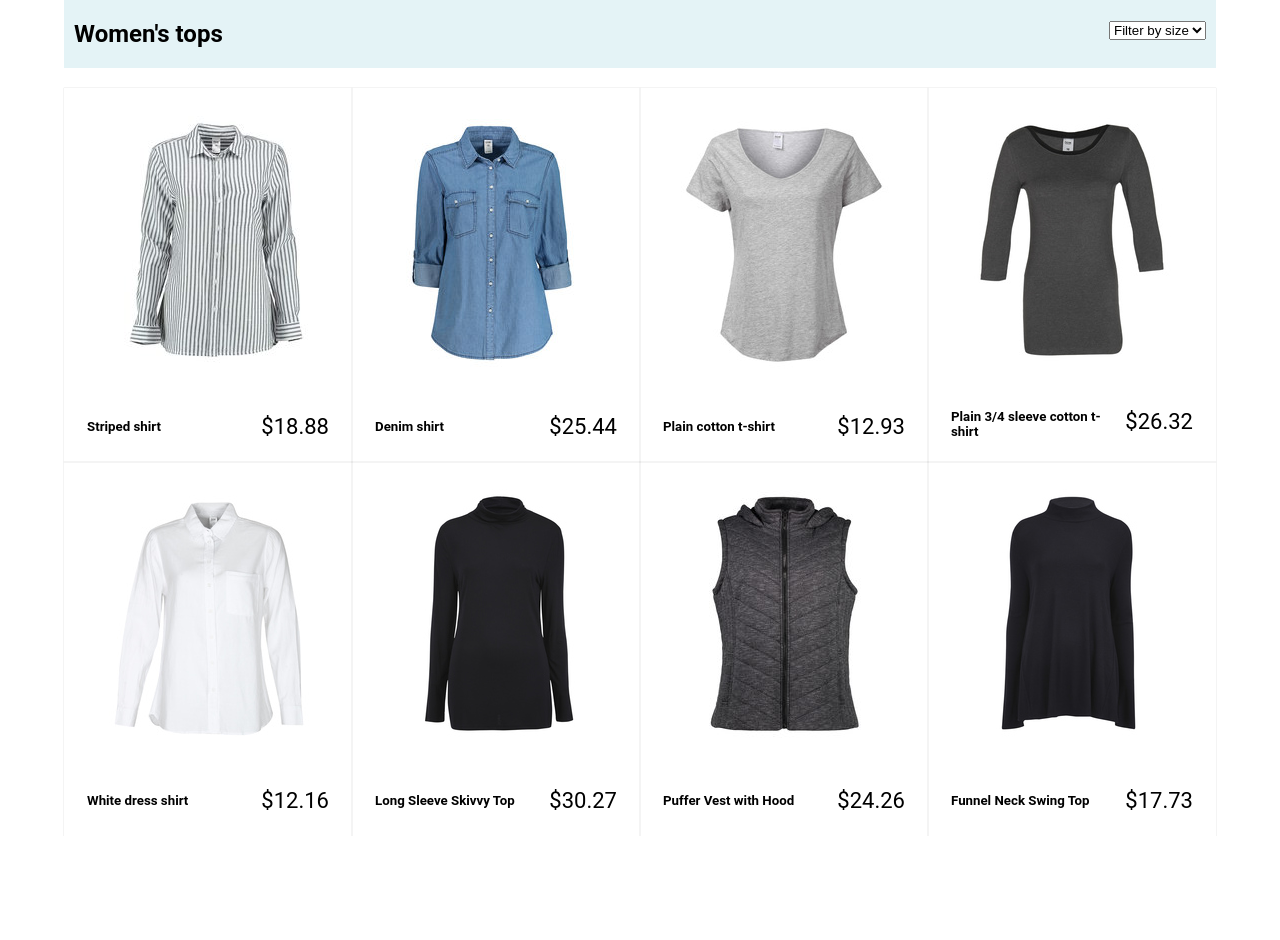
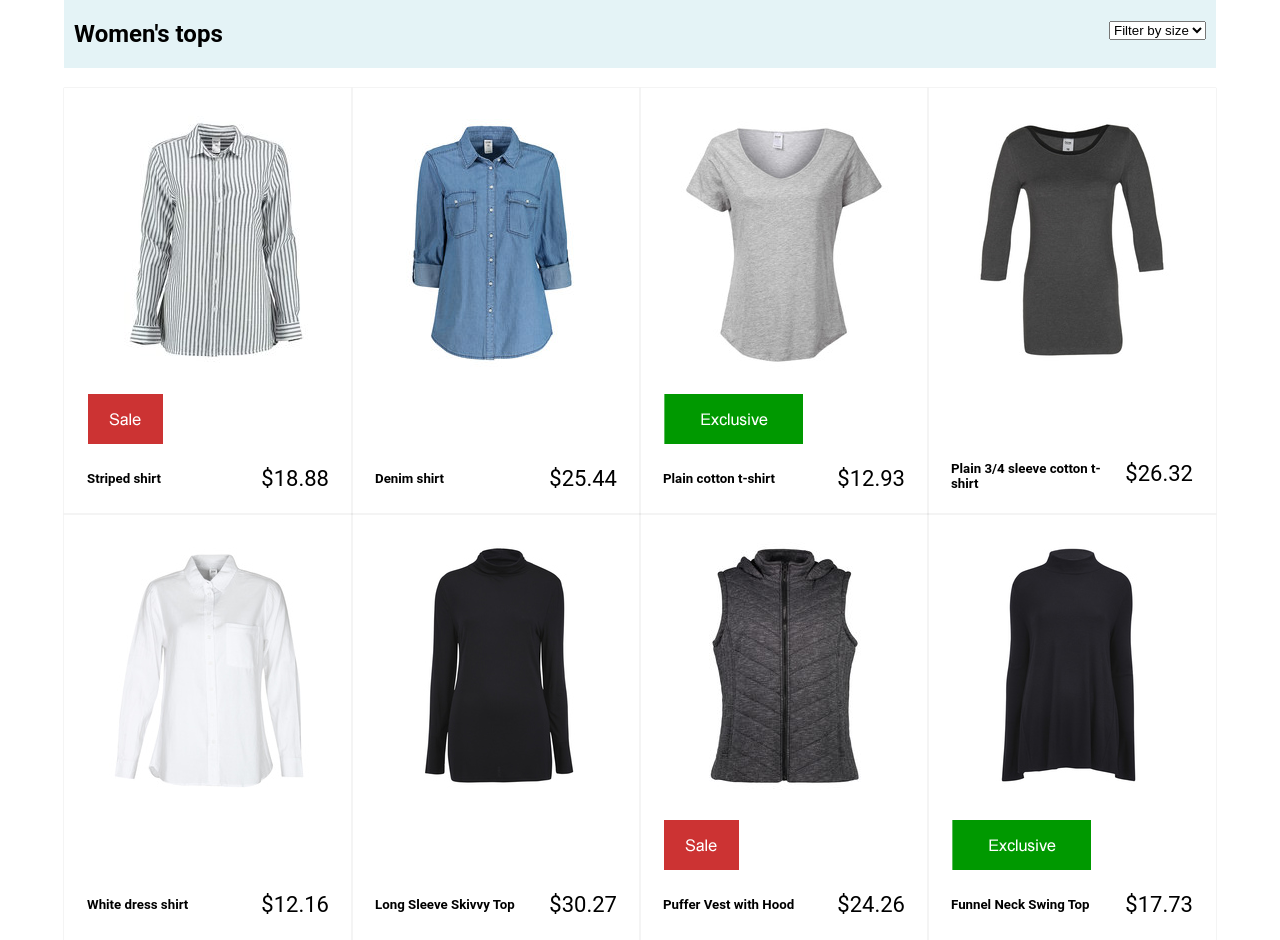
Before and after one commit to gyver98/react-product-page, a React (Create React App) app: page / in a window 1280 px wide. Before the commit the page ends 836 px from the top, so only its background shows below. Built offline with nearby package versions, Linux system fonts and the light colour scheme.

Commit message:
update product-badge images

```diff
--- a/src/components/ProductGrid/ProductCard.js
+++ b/src/components/ProductGrid/ProductCard.js
@@ -5,6 +5,7 @@ const ProductCard = (props) => (
     <div className="product-image">
       <img src={require(`../../assets/${props.product.productImage}`)} alt="" />
     </div>
+    <div className={`product-badge ${props.product.isSale ? 'product-badge--sale': (props.product.isExclusive ? 'product-badge--exclusive': '')}`}></div>
     <div className="product-info">
       <h5 className="product-info__item">{props.product.productName}</h5>
       <h6 className="product-info__price">{props.product.price}</h6>
--- a/src/components/ProductGrid/ProductGrid.css
+++ b/src/components/ProductGrid/ProductGrid.css
@@ -42,7 +42,7 @@
 }
 
 .product-info {
-  margin-top: auto;
+  /* margin-top: auto; */
 	padding-top: 20px;
   display: flex;
   justify-content: space-around;
@@ -68,3 +68,19 @@
     font-size: 22px;
   }
 }
+
+.product-badge {
+  margin-top: auto;
+  padding-top: 20px;
+  width: 100%;
+  height: 52px;
+  background-color: #fff;
+}
+
+.product-badge--sale {
+  background: url(../../assets/sale.png) no-repeat;
+}
+
+.product-badge--exclusive {
+  background: url(../../assets/exclusive.png) no-repeat;
+}
```
Also changed, not shown: src/assets/exclusive.png (added), src/assets/sale.png (added).
